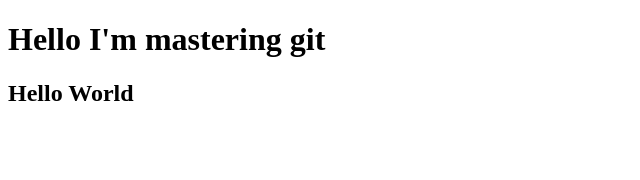
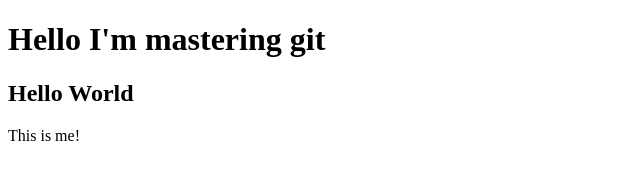
Before and after one commit to daaanils/mastering_git, a plain HTML site: page index.html in a window 1280 px wide. Shown: the full height of the page, 0-640 px from the left. Drawn offline with Linux system fonts and the light colour scheme.

Commit message:
adding section tag

```diff
--- a/index.html
+++ b/index.html
@@ -9,5 +9,9 @@
     <h1>Hello I'm mastering git</h1>
     <h2>Hello World</h2>
 
+    <section>
+        This is me!
+    </section>
+
 </body>
 </html>
```
